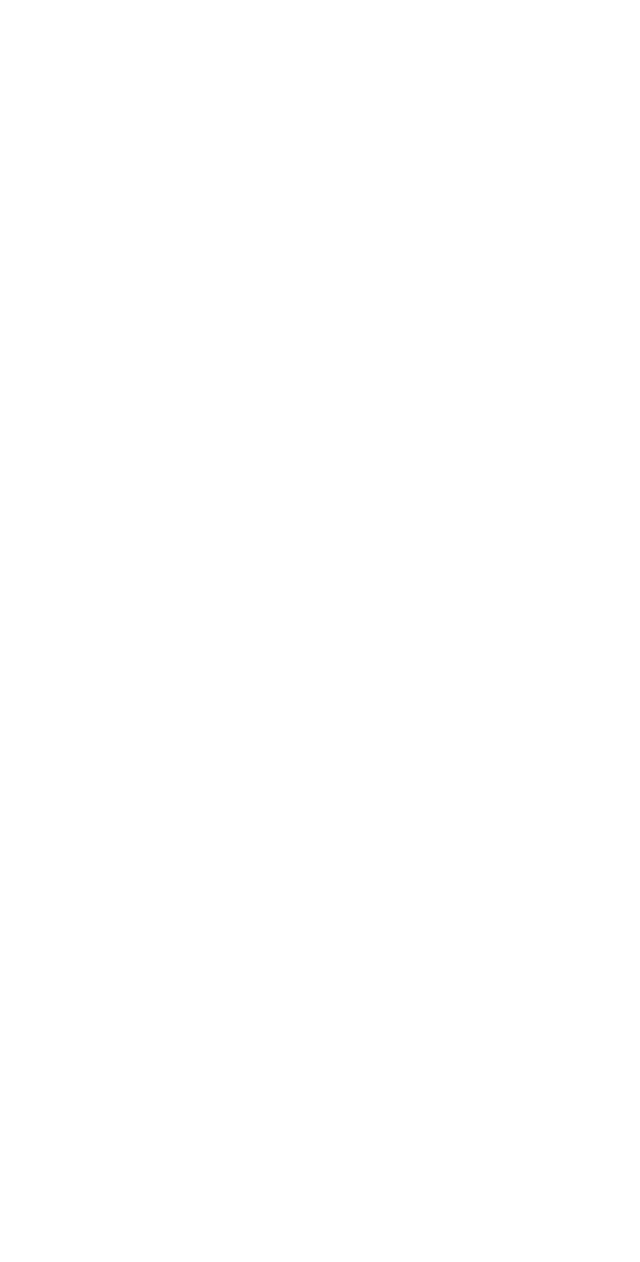
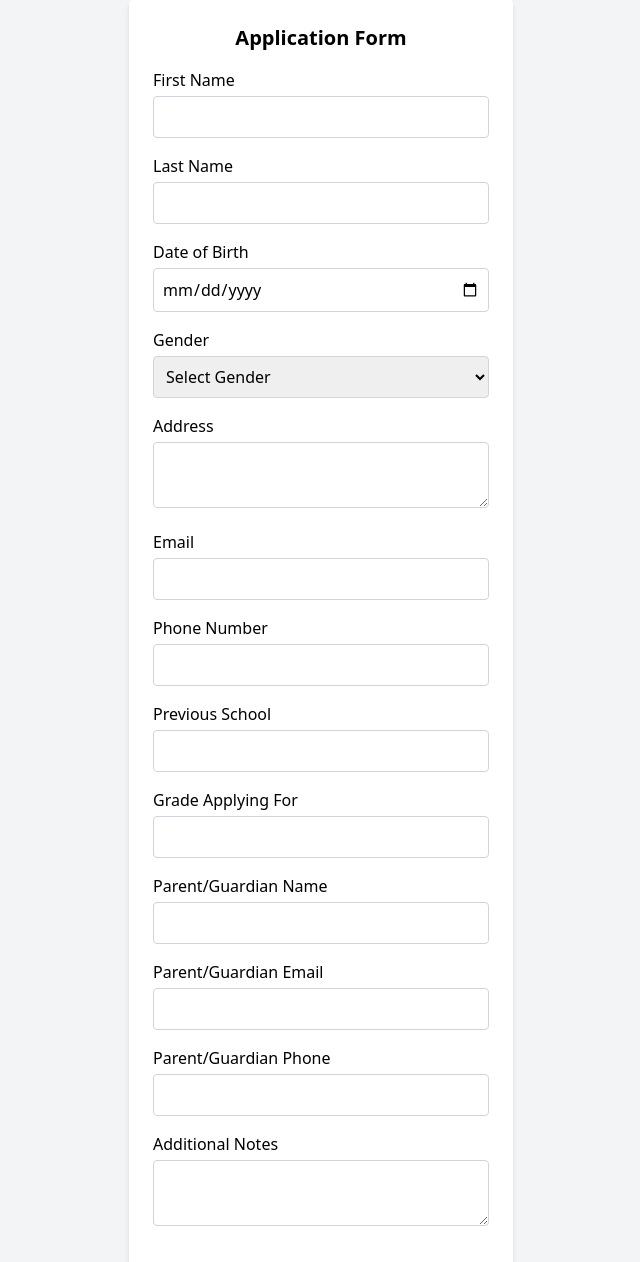
Before and after one commit to Theeicon45/Educonnect, a React (Vite) app: page /Application in a window 1280 px wide. Before the commit this address had no page. Shown: the top 1262 px of the page, without its empty margins (319-959 px from the left). Before the commit the page ends 800 px from the top, so only its background shows below. Built offline with nearby package versions, Linux system fonts and the light colour scheme; a web font is replaced by a local one.

Commit message:
login & Application

```diff
--- a/src/App.jsx
+++ b/src/App.jsx
@@ -3,6 +3,7 @@ import About from "./Pages/About"
 import Contact from "./Pages/Contact"
 import Landing from "./Pages/Landing"
 import Login from './Pages/login';
+import Application from './Pages/Application';
 
 
 
@@ -15,6 +16,8 @@ const App = () => {
       <Route path="/Login" element={<Login/>} />
       <Route path="/about" element={<About />} />
       <Route path="/contact" element={<Contact />} />
+      <Route path="/Application" element={<Application/>}/>
+
     </Routes>
   </Router>
   )
--- a/src/Components/LandingSlider.jsx
+++ b/src/Components/LandingSlider.jsx
@@ -1,5 +1,5 @@
 import {  Inside } from "../Utils/images"
-
+import { Link } from 'react-router-dom';
 
 const LandingSlider = () => {
   return (
@@ -7,7 +7,10 @@ const LandingSlider = () => {
       <div className="w-full h-svh overflow-hidden">
         <img src={Inside} alt="inside" className=""/>
         <p id="landing-text" className=" absolute   top-80 text-tahiti-900  left-1/2" >Establish a Bright Future for Your Child <br /> at Terry and Kay School, <br /> Where Excellence Begins.</p>
-        <button id="button1" type="submit" className=" hover:bg-cyan-900 absolute bg-cyan-500 -translate-y-96 p-2 w-48 rounded-full left-1/2 "> Apply now</button>
+        <Link to="/Application">
+         <button id="button1" type="submit" className=" hover:bg-cyan-900 absolute bg-cyan-500 -translate-y-96 p-2 w-48 rounded-full left-1/2 "> Apply now</button>
+        </Link>
+
       </div>
     </>
   )
--- /dev/null
+++ b/src/Pages/Application.jsx
@@ -0,0 +1,204 @@
+import  { useState } from 'react';
+
+const ApplicationForm = () => {
+  const [formData, setFormData] = useState({
+    firstName: '',
+    lastName: '',
+    dateOfBirth: '',
+    gender: '',
+    address: '',
+    email: '',
+    phoneNumber: '',
+    previousSchool: '',
+    gradeApplyingFor: '',
+    parentName: '',
+    parentEmail: '',
+    parentPhone: '',
+    additionalNotes: '',
+  });
+
+  const handleChange = (e) => {
+    const { name, value } = e.target;
+    setFormData({ ...formData, [name]: value });
+  };
+
+  const handleSubmit = (e) => {
+    e.preventDefault();
+    // Handle form submission (e.g., send data to API)
+    console.log('Submitted data:', formData);
+  };
+
+  return (
+    <div className="flex items-center justify-center min-h-screen bg-gray-100">
+      <form onSubmit={handleSubmit} className="w-96 p-6 bg-white rounded shadow-md">
+        <h2 className="text-center text-xl font-bold mb-4">Application Form</h2>
+
+        <div className="mb-4">
+          <label className="block mb-1">First Name</label>
+          <input
+            type="text"
+            name="firstName"
+            value={formData.firstName}
+            onChange={handleChange}
+            required
+            className="border border-gray-300 p-2 rounded w-full focus:outline-none focus:ring-2 focus:ring-blue-500"
+          />
+        </div>
+
+        <div className="mb-4">
+          <label className="block mb-1">Last Name</label>
+          <input
+            type="text"
+            name="lastName"
+            value={formData.lastName}
+            onChange={handleChange}
+            required
+            className="border border-gray-300 p-2 rounded w-full focus:outline-none focus:ring-2 focus:ring-blue-500"
+          />
+        </div>
+
+        <div className="mb-4">
+          <label className="block mb-1">Date of Birth</label>
+          <input
+            type="date"
+            name="dateOfBirth"
+            value={formData.dateOfBirth}
+            onChange={handleChange}
+            required
+            className="border border-gray-300 p-2 rounded w-full focus:outline-none focus:ring-2 focus:ring-blue-500"
+          />
+        </div>
+
+        <div className="mb-4">
+          <label className="block mb-1">Gender</label>
+          <select
+            name="gender"
+            value={formData.gender}
+            onChange={handleChange}
+            required
+            className="border border-gray-300 p-2 rounded w-full focus:outline-none focus:ring-2 focus:ring-blue-500"
+          >
+            <option value="">Select Gender</option>
+            <option value="Male">Male</option>
+            <option value="Female">Female</option>
+            <option value="Other">Other</option>
+          </select>
+        </div>
+
+        <div className="mb-4">
+          <label className="block mb-1">Address</label>
+          <textarea
+            name="address"
+            value={formData.address}
+            onChange={handleChange}
+            required
+            className="border border-gray-300 p-2 rounded w-full focus:outline-none focus:ring-2 focus:ring-blue-500"
+          />
+        </div>
+
+        <div className="mb-4">
+          <label className="block mb-1">Email</label>
+          <input
+            type="email"
+            name="email"
+            value={formData.email}
+            onChange={handleChange}
+            required
+            className="border border-gray-300 p-2 rounded w-full focus:outline-none focus:ring-2 focus:ring-blue-500"
+          />
+        </div>
+
+        <div className="mb-4">
+          <label className="block mb-1">Phone Number</label>
+          <input
+            type="tel"
+            name="phoneNumber"
+            value={formData.phoneNumber}
+            onChange={handleChange}
+            required
+            className="border border-gray-300 p-2 rounded w-full focus:outline-none focus:ring-2 focus:ring-blue-500"
+          />
+        </div>
+
+        <div className="mb-4">
+          <label className="block mb-1">Previous School</label>
+          <input
+            type="text"
+            name="previousSchool"
+            value={formData.previousSchool}
+            onChange={handleChange}
+            required
+            className="border border-gray-300 p-2 rounded w-full focus:outline-none focus:ring-2 focus:ring-blue-500"
+          />
+        </div>
+
+        <div className="mb-4">
+          <label className="block mb-1">Grade Applying For</label>
+          <input
+            type="text"
+            name="gradeApplyingFor"
+            value={formData.gradeApplyingFor}
+            onChange={handleChange}
+            required
+            className="border border-gray-300 p-2 rounded w-full focus:outline-none focus:ring-2 focus:ring-blue-500"
+          />
+        </div>
+
+        <div className="mb-4">
+          <label className="block mb-1">Parent/Guardian Name</label>
+          <input
+            type="text"
+            name="parentName"
+            value={formData.parentName}
+            onChange={handleChange}
+            required
+            className="border border-gray-300 p-2 rounded w-full focus:outline-none focus:ring-2 focus:ring-blue-500"
+          />
+        </div>
+
+        <div className="mb-4">
+          <label className="block mb-1">Parent/Guardian Email</label>
+          <input
+            type="email"
+            name="parentEmail"
+            value={formData.parentEmail}
+            onChange={handleChange}
+            required
+            className="border border-gray-300 p-2 rounded w-full focus:outline-none focus:ring-2 focus:ring-blue-500"
+          />
+        </div>
+
+        <div className="mb-4">
+          <label className="block mb-1">Parent/Guardian Phone</label>
+          <input
+            type="tel"
+            name="parentPhone"
+            value={formData.parentPhone}
+            onChange={handleChange}
+            required
+            className="border border-gray-300 p-2 rounded w-full focus:outline-none focus:ring-2 focus:ring-blue-500"
+          />
+        </div>
+
+        <div className="mb-4">
+          <label className="block mb-1">Additional Notes</label>
+          <textarea
+            name="additionalNotes"
+            value={formData.additionalNotes}
+            onChange={handleChange}
+            className="border border-gray-300 p-2 rounded w-full focus:outline-none focus:ring-2 focus:ring-blue-500"
+          />
+        </div>
+
+        <button
+          type="submit"
+          className="w-full bg-blue-500 text-white p-2 rounded hover:bg-blue-600 transition-colors duration-200"
+        >
+          Submit Application
+        </button>
+      </form>
+    </div>
+  );
+};
+
+export default ApplicationForm;
--- a/src/Pages/Login.jsx
+++ b/src/Pages/Login.jsx
@@ -1,10 +1,23 @@
-import { FaUser, FaLock } from 'react-icons/fa';
+import { useState } from 'react';
+import { FaUser, FaLock,FaArrowLeft,FaEye, FaEyeSlash } from 'react-icons/fa';
 import { Link } from 'react-router-dom';
+useState
 const Login = () => {
+
+  const [passwordVisible, setPasswordVisible] = useState(false);
+
+  const togglePasswordVisibility = () => {
+    setPasswordVisible((prev) => !prev);
+  };
     return (
       <>
         <div className="flex items-center justify-center min-h-screen bg-gray-100">
         <form id="Login-form" className="w-96 p-6 bg-white rounded shadow-md">
+
+         <Link to="/">
+          <FaArrowLeft className='icon hover:text-tahiti-400 active:text-tahiti-800'/>
+         </Link>
+
           <h2 id="Login" className="text-center text-2xl  mb-4">Login</h2>
           <div id="input-group" className="flex items-center mb-4">
             <FaUser className="icon mr-2 text-gray-600" />
@@ -20,11 +33,22 @@ const Login = () => {
             <FaLock className="icon mr-2 text-gray-600" />
             <input
               id="inputsec"
-              type="password"
+              type={passwordVisible ? "text" : "password"}
               placeholder="Type your password"
               required
               className="border border-gray-300 p-2 rounded w-full focus:outline-none focus:ring-2 focus:ring-tahiti-500"
             />
+             <button
+            type="button"
+            onClick={togglePasswordVisibility}
+            className="ml-2"
+          >
+            {passwordVisible ? (
+              <FaEyeSlash className="text-gray-600" />
+            ) : (
+              <FaEye className="text-gray-600" />
+            )}
+          </button>
           </div>
           <div className="text-right mb-4">
             <a href="#" className="text-blue-500 hover:underline">Forgot password?</a>
@@ -38,12 +62,7 @@ const Login = () => {
         </form>
 
       </div>
-      <div className=' bg-gray-100'>
 
-        <Link to="/">
-            <button className='bg-gray-400 w-36 right-0 absolute -mt-10 rounded-lg active:bg-gray-900 bg-gradient-to-r from-slate-100 to-slate-400'>Back</button>
-             </Link>
-      </div>
 
       </>
 
```
